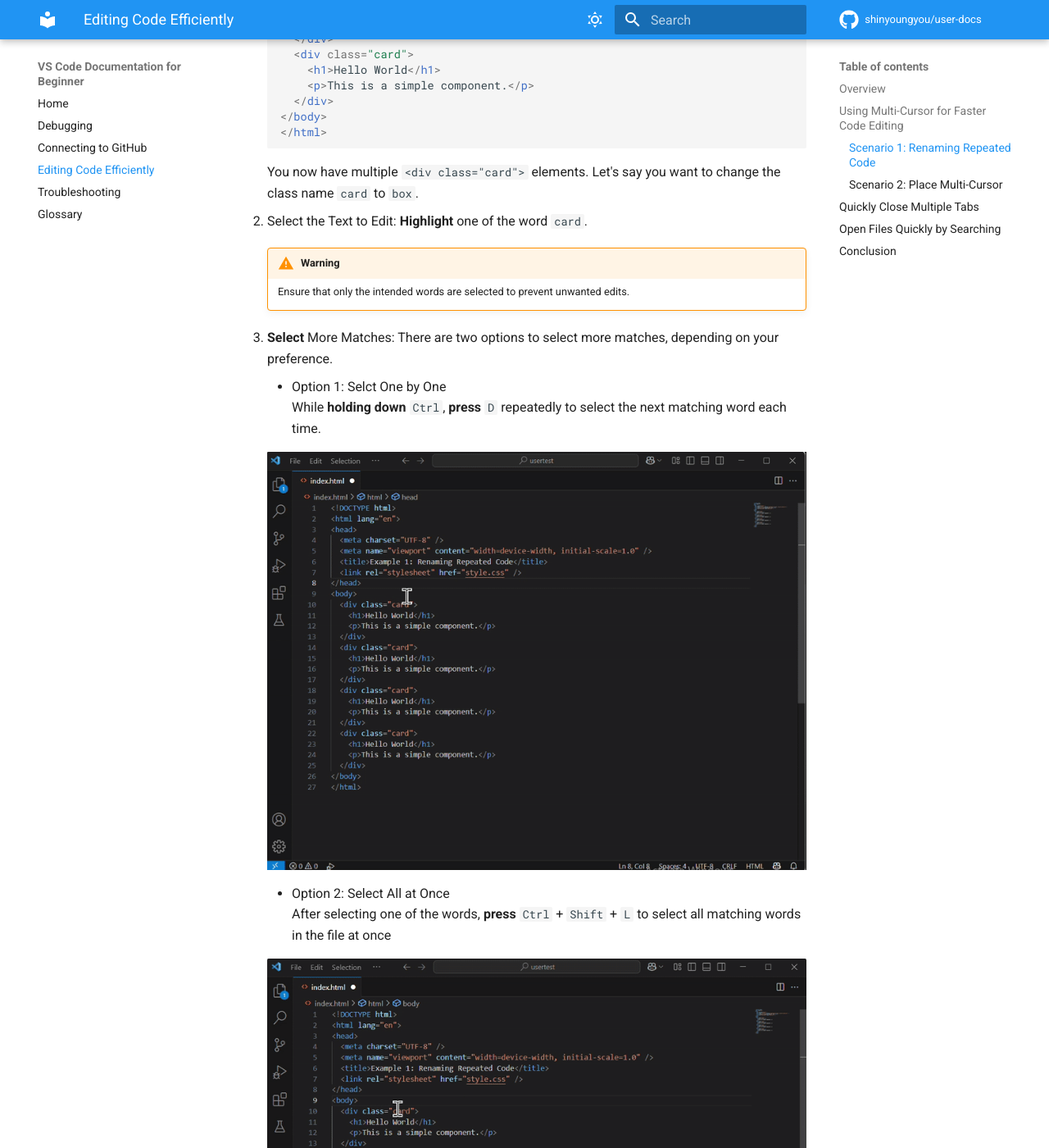
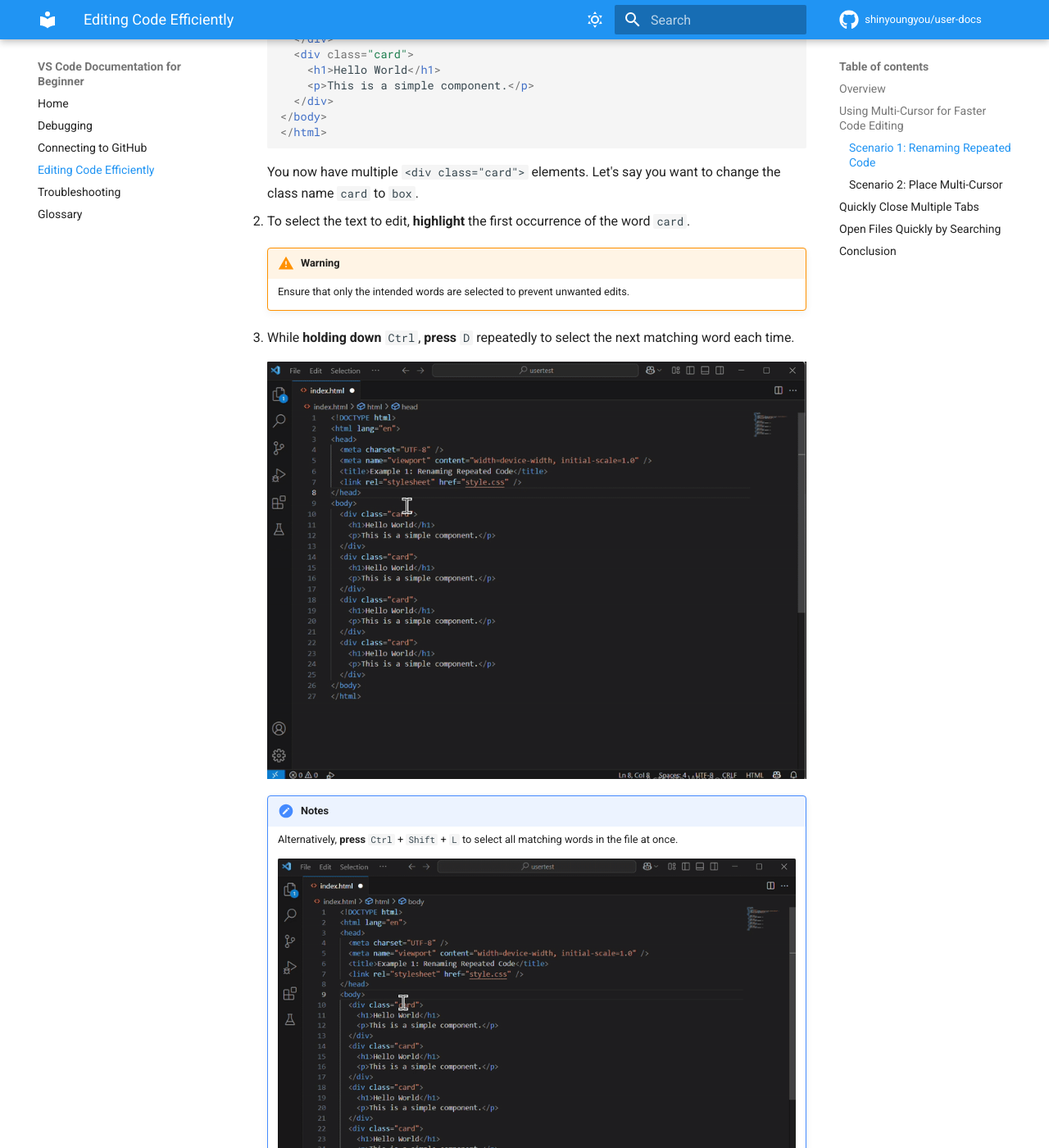
Before and after one commit to shinyoungyou/user-docs, an MkDocs documentation site: the page built from docs/pages/code.md, in a window 1280 px wide and 1400 px high, scrolled down 1057 px. Shown: the whole window at 82% size. Built offline with MkDocs 1.6.1 and Material for MkDocs 9.7.7, drawn with Linux system fonts in a browser that asks for light colours; comment, search, counter and statistics services are not loaded; some of the changed text lies outside the part shown.

Commit message:
Divide Commands and Information

```diff
--- a/docs/pages/code.md
+++ b/docs/pages/code.md
@@ -44,28 +44,28 @@
 You now have multiple `<div class="card">` elements.
 Let's say you want to change the class name `card` to `box`.
 
-2. Select the Text to Edit: <span >**Highlight**</span> one of the word `card`.
-
+2. To select the text to edit, <span >**highlight**</span> the first occurrence of the word `card`.
 
     !!! warning
         Ensure that only the intended words are selected to prevent unwanted edits.
 
-3. <span >**Select**</span> More Matches: There are two options to select more matches, depending on your preference.
+3. While **holding down** `Ctrl`, **press** `D` repeatedly to select the next matching word each time.
 
-      - Option 1: Selct One by One <br>While **holding down** `Ctrl`, **press** `D` repeatedly to select the next matching word each time.
 
       <figure markdown="span">
         ![Image title](../assets/code1.gif){ width="100%" }
       </figure>
 
-    - Option 2: Select All at Once<br>After selecting one of the words, **press** `Ctrl` + `Shift` + `L` to select all matching words in the file at once
 
-      <figure markdown="span">
-        ![Image title](../assets/code2.gif){ width="100%" }
-      </figure>
+    !!! notes
+        Alternatively,   **press** `Ctrl` + `Shift` + `L` to select all matching words in the file at once.
+
+          <figure markdown="span">
+            ![Image title](../assets/code2.gif){ width="100%" }
+          </figure>
 
 
-4. Edit the Text: Once selected, <span >**type**</span> `box`. Then, all selected words will change at the same time.
+4. <span >**Type**</span> `box`. All selected words will change at the same time.
 
       <figure markdown="span">
         ![Image title](../assets/code3.gif){ width="100%" }
@@ -128,14 +128,14 @@
 If you can’t remember the exact location, use "Quick Open" to locate your files instantly.
 
 1. <span >**Press**</span> `Ctrl` + `P` to open the "Quick Open" dialog.
-2. Search for Your File: <span >**Type**</span> part of the file name.
+2. <span >**Type**</span> part of the file name you are looking for.
 
     VS Code will display a list of matching files, including those recently or frequently opened.
 
     !!! note
         The more specific you are with the file name, the quicker you’ll find the file you need.
 
-3. Select and Open the File: <span >**Use**</span>  the arrow keys (`↑` / `↓`) to navigate the list, then <span >**press**</span> `Enter` to open the file.
+3. <span >**Use**</span>  the arrow keys (`↑` / `↓`) to navigate the list, then <span >**press**</span> `Enter` to open the file.
 
     <figure markdown="span">
       ![Image title](../assets/code6.gif){ width="100%" }
```
Also changed, not shown: docs/pages/debugging.md (+2 -2 lines).
